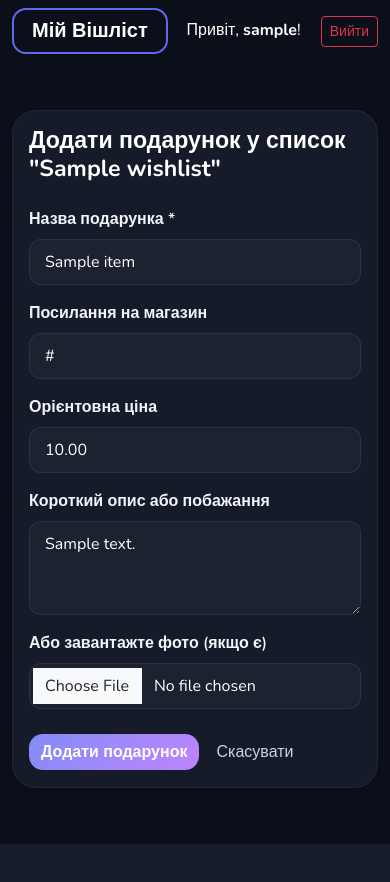
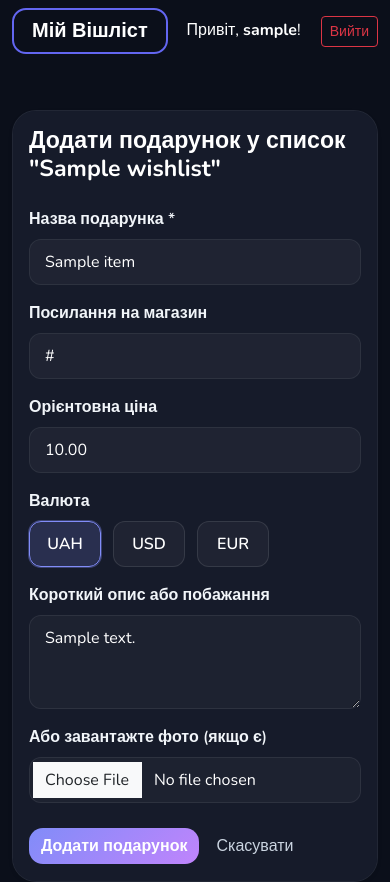
Before and after one commit to dubrovdim/wishlist, a Django app: page /item/1/edit/ in a window 390 px wide. Before the commit the page ends 844 px from the top, so only its background shows below. Run offline with Django 5.2, Linux system fonts and the light colour scheme; a user stored in the database is signed in; tables that the repository leaves empty hold one stand-in row (values such as "Sample post").

Commit message:
add_currency_edit

```diff
--- a/lists/forms.py
+++ b/lists/forms.py
@@ -18,14 +18,14 @@ class ItemForm(forms.ModelForm):
     class Meta:
         model = Item
         # Додали поле 'image' в список
-        fields = ['name', 'description', 'price', 'shop_url', 'image']
+        fields = ['name', 'description', 'price', 'shop_url', 'image', 'currency']
         widgets = {
             'name': forms.TextInput(attrs={'class': 'form-control', 'placeholder': 'Наприклад: Навушники Sony'}),
             'description': forms.Textarea(attrs={'class': 'form-control', 'rows': 3, 'placeholder': 'Колір чорний, бажано з цієї серії...'}),
             'price': forms.NumberInput(attrs={'class': 'form-control', 'placeholder': 'Наприклад: 1500.50'}),
             'shop_url': forms.URLInput(attrs={'class': 'form-control', 'placeholder': 'https://...'}),
-            # Додали віджет для файлу
             'image': forms.FileInput(attrs={'class': 'form-control'}),
+            'currency': forms.RadioSelect(),
         }
 
 class SimpleRegistrationForm(UserCreationForm):
--- a/lists/models.py
+++ b/lists/models.py
@@ -13,6 +13,11 @@ class Wishlist(models.Model):
         return f"{self.title}, owned by {self.owner.username}"
 
 class Item(models.Model):
+    class Currency(models.TextChoices):
+        UAH = 'UAH', 'UAH'
+        USD = 'USD', 'USD'
+        EUR = 'EUR', 'EUR'
+
     wishlist = models.ForeignKey(Wishlist, on_delete=models.CASCADE, related_name='items')
 
     name = models.CharField(max_length=200, verbose_name='name')
@@ -22,6 +27,6 @@ class Item(models.Model):
     image = models.ImageField(upload_to='wishlist_images/', blank=True, null=True, verbose_name="image")
     is_reserved = models.BooleanField(default=False, verbose_name="is reserved")
     reserved_by = models.CharField(max_length=100, blank=True, null=True, verbose_name="reserved by")
-
+    currency = models.CharField(max_length=3, choices=Currency.choices, default=Currency.UAH, verbose_name="currency")
     def __str__(self):
         return self.name
--- a/static/css/style.css
+++ b/static/css/style.css
@@ -8,7 +8,7 @@
     --accent-gradient: linear-gradient(135deg, #818cf8 0%, #c084fc 100%);
     --text-main: #ffffff;
     --text-bright: #f1f5f9;
-    --text-muted: #94a3b8;
+    --text-muted: #ffffff;
 }
 
 * {
@@ -145,3 +145,109 @@ a.text-muted:hover {
     background-color: rgba(255, 255, 255, 0.1);
     color: #ffffff;
 }
+
+.no-hover-card {
+    cursor: default;
+}
+
+.no-hover-card:hover {
+    border-color: rgba(255, 255, 255, 0.05) !important;
+    box-shadow: none !important;
+}
+input[type="text"],
+input[type="password"],
+input[type="email"],
+input[type="url"],
+input[type="number"],
+select,
+textarea {
+    background-color: rgba(255, 255, 255, 0.04) !important;
+    color: var(--text-main) !important;
+    border: 1px solid rgba(255, 255, 255, 0.10) !important;
+    border-radius: 12px;
+    padding: 10px 15px;
+}
+
+input[type="text"]:focus,
+input[type="password"]:focus,
+input[type="email"]:focus,
+input[type="url"]:focus,
+input[type="number"]:focus,
+select:focus,
+textarea:focus {
+    background-color: rgba(255, 255, 255, 0.06) !important;
+    color: var(--text-main) !important;
+    border-color: var(--accent) !important;
+    box-shadow: 0 0 0 0.25rem rgba(99, 102, 241, 0.25) !important;
+    outline: none;
+}
+
+input::placeholder,
+textarea::placeholder {
+    color: rgba(255, 255, 255, 0.35) !important;
+}
+
+input[type="number"]::-webkit-outer-spin-button,
+input[type="number"]::-webkit-inner-spin-button {
+    -webkit-appearance: none;
+    margin: 0;
+}
+
+input[type="number"] {
+    -webkit-appearance: none;
+    -moz-appearance: textfield;
+    appearance: textfield;
+}
+
+.currency-radio-group {
+    display: flex;
+    gap: 12px;
+    flex-wrap: wrap;
+}
+
+.currency-radio-card {
+    position: relative;
+    margin: 0;
+    cursor: pointer;
+}
+
+.currency-radio-card input[type="radio"] {
+    position: absolute;
+    opacity: 0;
+    pointer-events: none;
+}
+
+.currency-radio-card span {
+    display: inline-flex;
+    align-items: center;
+    justify-content: center;
+    min-width: 72px;
+    padding: 10px 16px;
+    border-radius: 12px;
+    background-color: rgba(255, 255, 255, 0.04);
+    border: 1px solid rgba(255, 255, 255, 0.10);
+    color: var(--text-main);
+    transition: 0.2s ease;
+}
+
+.currency-radio-card:hover span {
+    background-color: rgba(255, 255, 255, 0.07);
+    border-color: rgba(255, 255, 255, 0.16);
+}
+
+.currency-radio-card input[type="radio"]:checked + span {
+    background: rgba(129, 140, 248, 0.18);
+    border-color: #818cf8;
+    box-shadow: 0 0 0 1px rgba(129, 140, 248, 0.35);
+    color: #ffffff;
+}
+
+
+input:-webkit-autofill,
+input:-webkit-autofill:hover,
+input:-webkit-autofill:focus,
+input:-webkit-autofill:active {
+    -webkit-text-fill-color: var(--text-main) !important;
+    -webkit-box-shadow: 0 0 0 1000px rgba(255, 255, 255, 0.04) inset !important;
+    transition: background-color 9999s ease-in-out 0s;
+}
--- a/templates/add_item.html
+++ b/templates/add_item.html
@@ -25,6 +25,17 @@
                             <label class="form-label text-muted">Орієнтовна ціна</label>
                             {{ form.price }}
                         </div>
+                        <div class="col-md-6 mb-3">
+                            <label class="form-label text-muted">Валюта</label>
+                            <div class="currency-radio-group">
+                                {% for choice in form.currency %}
+                                    <label class="currency-radio-card">
+                                        {{ choice.tag }}
+                                        <span>{{ choice.choice_label }}</span>
+                                    </label>
+                                {% endfor %}
+                            </div>
+                        </div>
                     </div>
 
                     <div class="mb-3">
--- a/templates/reserve_item.html
+++ b/templates/reserve_item.html
@@ -3,7 +3,7 @@
 {% block content %}
 <div class="row justify-content-center mt-5">
     <div class="col-md-6">
-        <div class="card shadow-sm border-success">
+        <div class="card shadow-sm border-success no-hover-card">
             <div class="card-header bg-success text-white">
                 <h4 class="mb-0">Бронювання подарунка</h4>
             </div>
@@ -15,7 +15,9 @@
                     <div class="mb-3">
                         <label class="form-label">Як вас звати?</label>
                         <input type="text" name="reserver_name" class="form-control" placeholder="Наприклад: Сашко" required>
-                        <div>Інші побачать, що цей подарунок вже готуєте ви.</div>
+                        <small class="d-block mt-2" style="color: #cbd5e1;">
+                            Інші побачать, що цей подарунок вже готуєте ви.
+                        </small>
                     </div>
 
                     <button type="submit" class="btn btn-success w-100">Підтвердити бронювання</button>
```
Also changed, not shown: templates/wishlist_detail.html (+15 -9 lines), lists/migrations/0002_item_currency.py (added), lists/migrations/0003_alter_item_currency.py (added), lists/migrations/0004_alter_item_currency.py (added).
